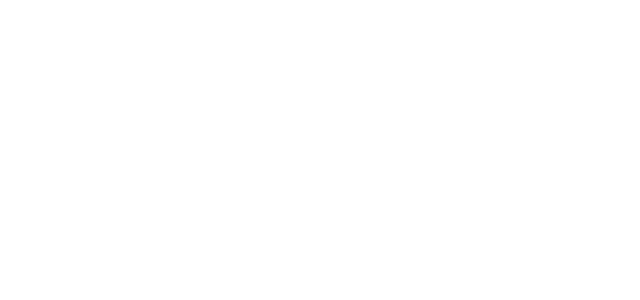
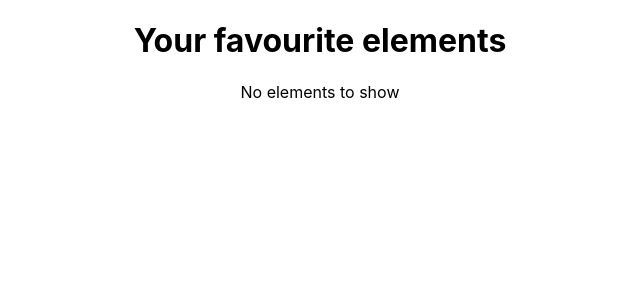
Before and after one commit to GeorgiPangev/React-Web-Task, a React (Create React App) app: page /favorites in a window 1280 px wide. Shown: the top 300 px of the page, without its empty margins (320-960 px from the left). Built offline with nearby package versions, Linux system fonts and the light colour scheme.

Commit message:
fix/ fixed issue.

```diff
--- a/src/App.js
+++ b/src/App.js
@@ -1,13 +1,14 @@
 import './App.css';
 import HomePage from "./components/HomePage/HomePage";
 import {Route, Routes} from "react-router-dom";
+import FavoritesPage from "./components/FavoritesPage/FavoritesPage";
 
 function App() {
     return (
         <div className="App">
             <Routes>
                 <Route path="" element={<HomePage/>}/>
-                <Route path="/favorites"></Route>
+                <Route path="/favorites" element={<FavoritesPage/>}></Route>
             </Routes>
         </div>
     );
--- a/src/components/FavoritesPage/FavoritesPage.js
+++ b/src/components/FavoritesPage/FavoritesPage.js
@@ -4,9 +4,10 @@
 
 const FavoritesPage = () => {
     const favList = useSelector(state => state.fav);
-    const favs = useMemo(() => {
-        favList.map((element) => <FavElementCard key={element.id} card={element}/>)
-    }, [favList])
+    console.log(favList)
+    const favs = useMemo(() =>
+            favList.map((element) => <FavElementCard key={element.id} card={element}/>)
+        , [favList])
     return (
         <div>
             <h1>Your favourite elements</h1>
```
